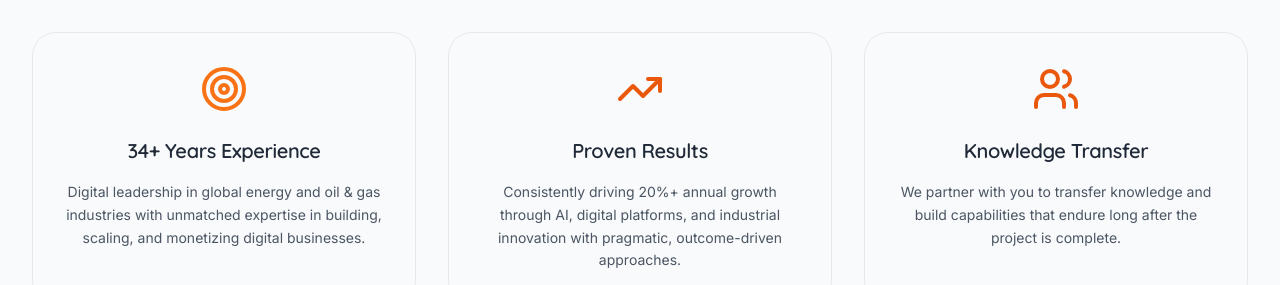
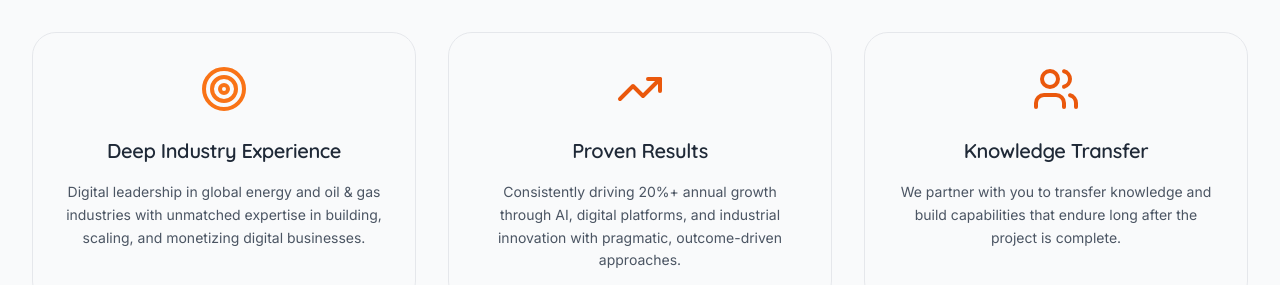
Before and after one commit to hamzaraza77094/HatchPoint-Solutions-Landing-Page, a React (Vite) app: page / in a window 1280 px wide. Shown: the part 1100-1385 px from the top of the page. Built offline with nearby package versions, Linux system fonts and the light colour scheme.

Commit message:
Update experience text from '34+ years' to 'Deep Industry Experience'

```diff
--- a/src/components/ServiceModal.jsx
+++ b/src/components/ServiceModal.jsx
@@ -73,7 +73,7 @@ const ServiceModal = ({ isOpen, onClose, service }) => {
                         .replace(/\b(At Hatchpoint Solutions|Hatchpoint Solutions)\b/g, '<strong class="text-gray-900 font-bold">$1</strong>')
                         .replace(/\b(Digital transformation|Technology|Strategy)\b/g, '<strong class="text-gray-800 font-semibold">$1</strong>')
                         .replace(/\b(Organizational Readiness|Business Readiness|Technology Readiness)\b/g, '<strong class="text-orange-600 font-semibold">$1</strong>')
-                        .replace(/\b(34\+ years|20%\+|400\+ person|multi-million-dollar)\b/g, '<span class="text-orange-600 font-bold">$1</span>')
+                        .replace(/\b(Deep Industry Experience|20%\+|400\+ person|multi-million-dollar)\b/g, '<span class="text-orange-600 font-bold">$1</span>')
                         .replace(/\b(execution gap|digital on paper|ABC framework)\b/g, '<em class="text-orange-600 font-medium italic">$1</em>')
                         .replace(/\b(leadership alignment|cultural adaptability|workforce capability|clarity of vision|operating models|financial commitment|infrastructure|data maturity|ability to scale)\b/g, '<span class="text-gray-700 font-medium">$1</span>');
 
--- a/src/components/Vision.jsx
+++ b/src/components/Vision.jsx
@@ -34,7 +34,7 @@ const Vision = () => {
               whileHover={{ y: -5 }}
             >
               <Target className="w-12 h-12 text-orange-500 mx-auto mb-6" />
-              <h3 className="text-xl font-quicksand font-semibold text-gray-800 mb-4">34+ Years Experience</h3>
+              <h3 className="text-xl font-quicksand font-semibold text-gray-800 mb-4">Deep Industry Experience</h3>
               <p className="text-gray-600 text-sm leading-relaxed">
                 Digital leadership in global energy and oil & gas industries with unmatched expertise in building, scaling, and monetizing digital businesses.
               </p>
```
